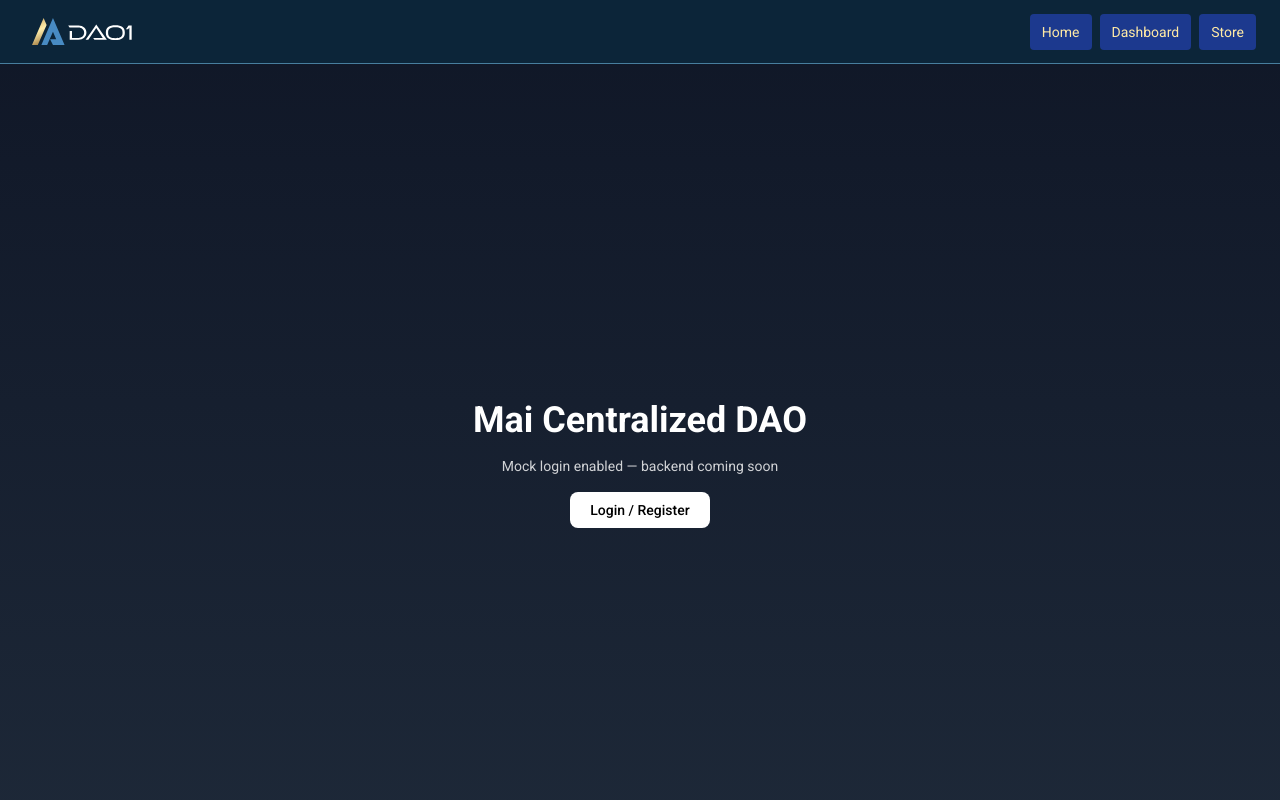
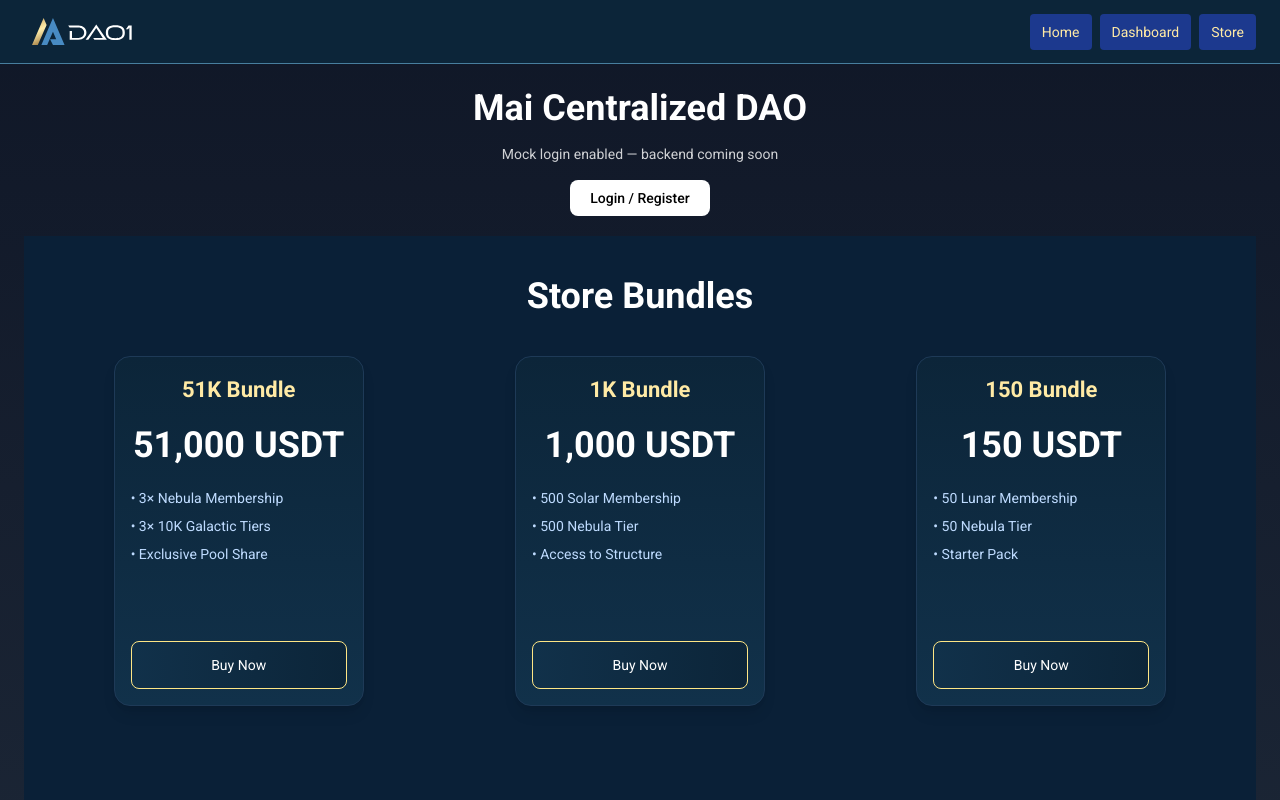
Before and after one commit to cristileca/dao-training-frontend, a Next.js app: page / in a window 1280 px wide. Shown: the top 800 px of the page. Built offline with nearby package versions, Linux system fonts and the light colour scheme.

Commit message:
Added storeBundles to homepage

```diff
--- a/src/app/page.tsx
+++ b/src/app/page.tsx
@@ -1,6 +1,7 @@
 "use client";
 
 import { useRouter } from "next/navigation";
+import StorePage from "@/components/@pages/Store";
 
 export default function HomePage() {
     const router = useRouter();
@@ -8,7 +9,7 @@ export default function HomePage() {
 
     return (
         <main className="min-h-screen grid place-items-center bg-gradient-to-b from-gray-900 to-gray-800 text-white p-6">
-            <div className="text-center space-y-4">
+            <div className="text-center space-y-4 mb-5">
                 <h1 className="text-4xl font-bold">Mai Centralized DAO</h1>
                 <p className="text-sm opacity-80">Mock login enabled — backend coming soon</p>
 
@@ -22,6 +23,7 @@ export default function HomePage() {
                     </button>
                 )}
             </div>
+            <StorePage />
         </main>
     );
 }
```
